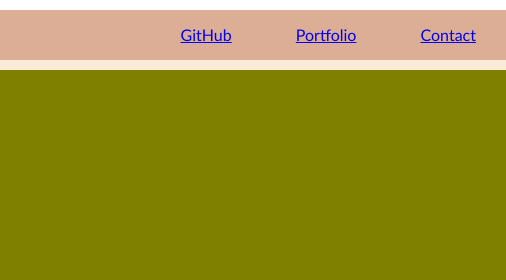
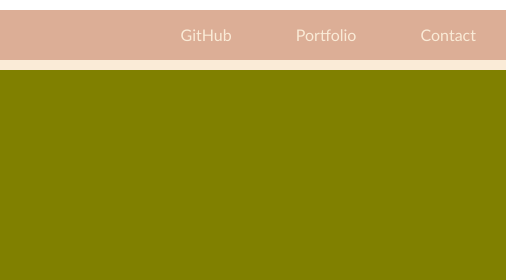
Before and after one commit to MerelJac/git-init-sample, a plain HTML site: page index.html in a window 1280 px wide. Shown: the top 280 px of the page, 774-1280 px from the left. Drawn offline with Linux system fonts and the light colour scheme.

Commit message:
edit header buttons with hyperlink formatting

```diff
--- a/index.html
+++ b/index.html
@@ -9,9 +9,9 @@
 <body>
     <header class="header">
         <ul>
-            <a id="navigation-design" href="https://github.com/MerelJac">GitHub</a>
-            <a id="navigation-design" href="www.coachmerel.com">Portfolio</a>
-            <a id="navigation-design" href="coming-soon">Contact</a>
+            <a id="link" href="https://github.com/MerelJac">GitHub</a>
+            <a id="link" href="www.coachmerel.com">Portfolio</a>
+            <a id="link" href="coming-soon">Contact</a>
         </ul>
     </header>
 
--- a/style.css
+++ b/style.css
@@ -13,8 +13,9 @@ width: 100%;
 border-bottom: 10px solid antiquewhite;
 }
 
-
-#navigation-design {
+#link {
+    text-decoration: none;
+    color: antiquewhite;
     display: inline;
     padding: 0px 30px;
     margin-top: 10px;
```
